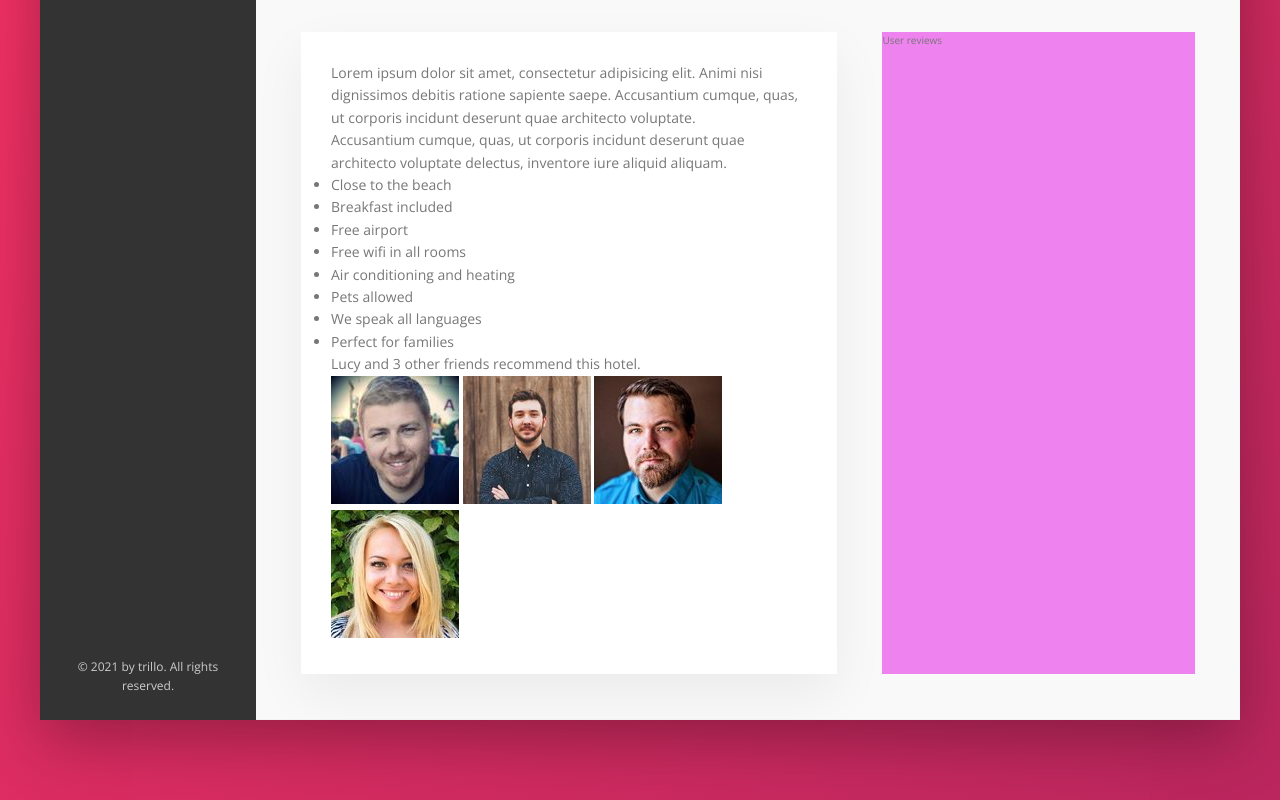
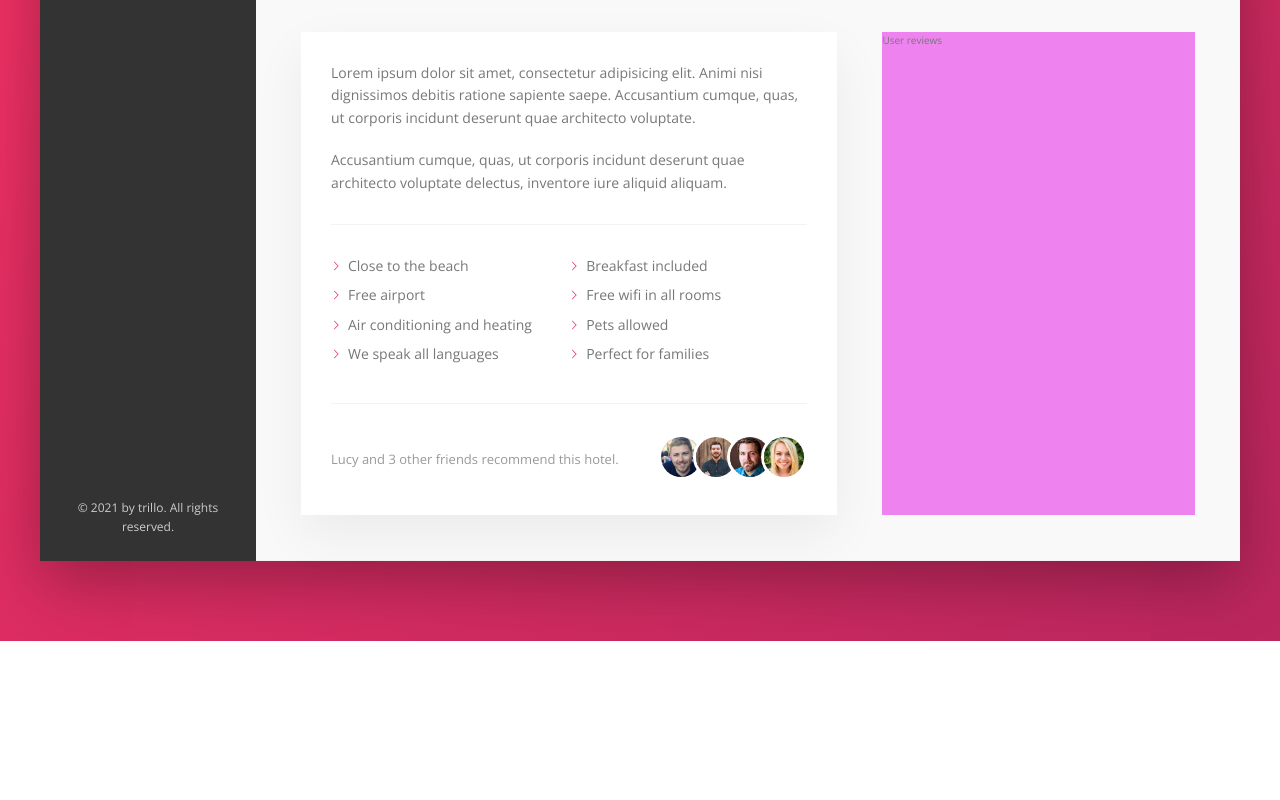
Before and after one commit to Jose1Useche/CSS_Sass_Trillo, a website: page index.html in a window 1280 px wide. Shown: the part 615-1415 px from the top of the page. After the commit the page ends 1256 px from the top, so only its background shows below. Drawn offline with nearby package versions, Linux system fonts and the light colour scheme.

Commit message:
83. Building the Description Section - Part 2

```diff
--- a/sass/_components.scss
+++ b/sass/_components.scss
@@ -294,3 +294,76 @@
         box-shadow: none;
     }
 }
+
+///////////////////////////////////////
+//PARAGRAPH
+.paragraph:not(:last-of-type) {
+    margin-bottom: 2rem;
+}
+
+///////////////////////////////////////
+//LIST
+.list {
+    list-style: none;
+    margin: 3rem 0;
+    padding: 3rem 0;
+    border-top: var(--line);
+    border-bottom: var(--line);
+
+    display: flex;
+    flex-wrap: wrap;
+
+    &__item {
+        flex: 0 0 50%;
+        margin-bottom: .7rem;
+    }
+
+    &__item::before {
+        content: "";
+        display: inline-block;
+        height: 1rem;
+        width: 1rem;
+        margin-right: .7rem;
+
+        //older browsers
+        // background-image: url(../img/chevron-thin-right.svg);
+        // background-size: cover;
+
+        //Newer browsers - masks  :-S
+        background-color: var(--color-primary);
+        -webkit-mask: url(../img/chevron-thin-right.svg); //Property is nonstandard. Avoid using it. The mask CSS property alters the visibility of an element
+                        //by either partially or fully hiding it. This is accomplished by either masking or clipping
+                        //the image at specific points.
+        -webkit-mask-size: cover;
+    }
+}
+
+///////////////////////////////////////
+//RECOMMEND
+.recommend {
+    font-size: 1.3rem;
+    color: var(--color-grey-dark-3);
+    display: flex;
+    align-items: center;
+
+
+    &__count {
+        margin-right: auto;
+    }
+
+    &__friends {
+
+    }
+
+    &__photo {
+        box-sizing: content-box; //content-box = default
+        height: 4rem;
+        width: 4rem;
+        border-radius: 50%;
+        border: 3px solid #fff;
+
+        &:not(:last-child) {
+            margin-right: -1.5rem;
+        }
+    }
+}
```
Also changed, not shown: css/style.css.
